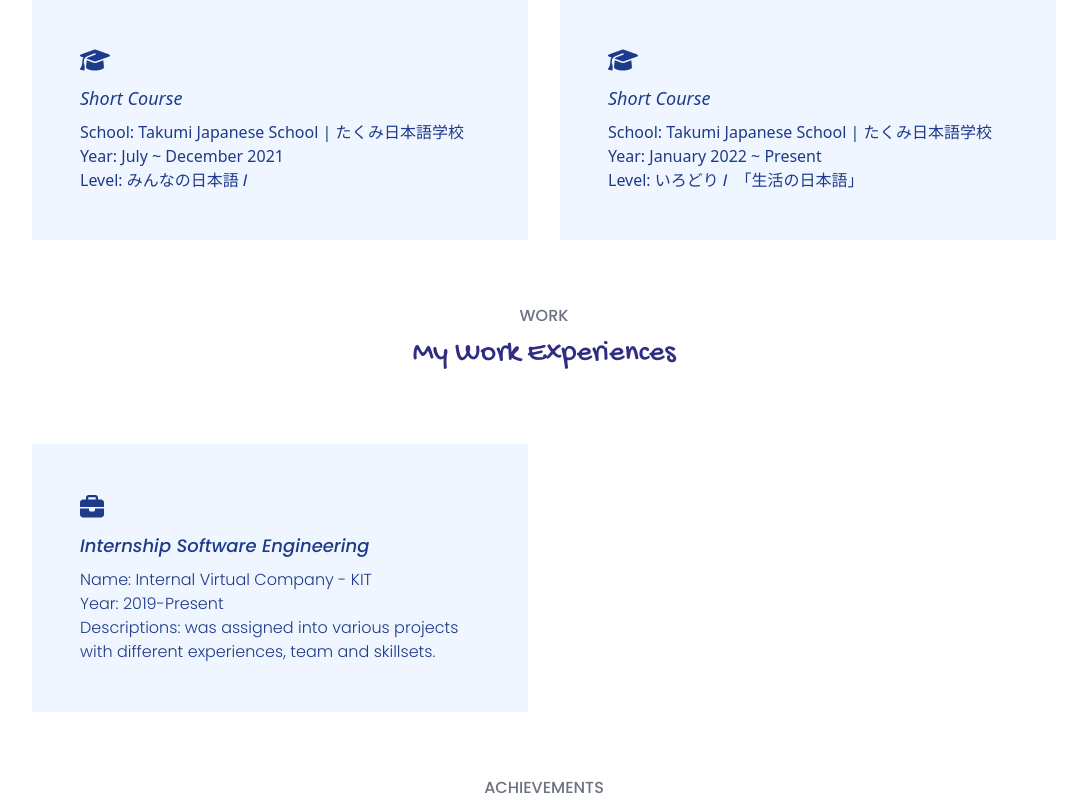
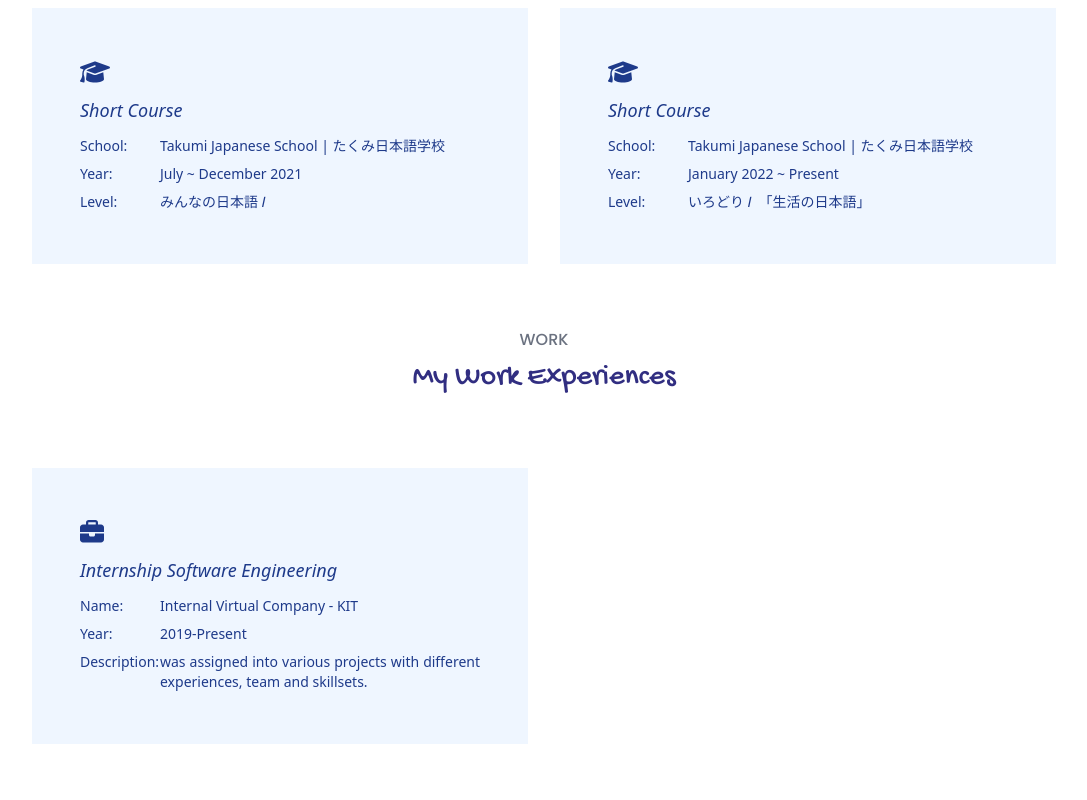
Before and after one commit to mouyleng2508/mouyleng-portfolio, a Nuxt app: page /about in a window 1280 px wide. Shown: the part 1720-2520 px from the top of the page, without its empty margins (96-1183 px from the left). Built offline with nearby package versions, Linux system fonts and the light colour scheme.

Commit message:
fix font import

```diff
--- a/components/aboutcards.vue
+++ b/components/aboutcards.vue
@@ -23,15 +23,27 @@
         <div class="italic text-lg py-2 font-medium">
           {{ item.type }}
         </div>
-        <div class="font-light">
-          <div>
-            School: <span>{{ item.school }}</span>
+        <div class="font-normal text-sm">
+          <div class="flex py-1">
+            <div class="w-1/5 font-medium">School:</div>
+            <div class="w-4/5">{{ item.school }}</div>
           </div>
-          <div>
-            Year: <span>{{ item.year }}</span>
+          <div class="flex py-1">
+            <div class="w-1/5 font-medium">Year:</div>
+            <div class="w-4/5">{{ item.year }}</div>
           </div>
-          <div>
-            Level: <span>{{ item.grade }}</span>
+          <div class="flex py-1">
+            <div class="w-1/5 font-medium">Level:</div>
+            <div
+              class="
+                w-4/5
+                overflow-ellipsis overflow-hidden
+                max-h-20
+                text-justify
+              "
+            >
+              {{ item.grade }}
+            </div>
           </div>
         </div>
 
@@ -46,7 +58,7 @@
 
     <Title title="Work" subtitle="My Work Experiences" />
 
-    <div class="lg:grid lg:grid-cols-2 gap-8">
+    <div class="lg:grid lg:grid-cols-2 gap-8 font-sans">
       <div
         class="
           bg-blue-50
@@ -64,15 +76,27 @@
         <div class="italic text-lg py-2 font-medium">
           {{ data.work.position }}
         </div>
-        <div class="font-light">
-          <div>
-            Name: <span>{{ data.work.company }}</span>
+        <div class="font-normal text-sm">
+          <div class="flex py-1">
+            <div class="w-1/5 font-medium">Name:</div>
+            <div class="w-4/5">{{ data.work.company }}</div>
           </div>
-          <div>
-            Year: <span>{{ data.work.year }}</span>
+          <div class="flex py-1">
+            <div class="w-1/5 font-medium">Year:</div>
+            <div class="w-4/5">{{ data.work.year }}</div>
           </div>
-          <div>
-            Descriptions: <span>{{ data.work.description }}</span>
+          <div class="flex py-1">
+            <div class="w-1/5 font-medium">Description:</div>
+            <div
+              class="
+                w-4/5
+                overflow-ellipsis overflow-hidden
+                max-h-20
+                text-justify
+              "
+            >
+              {{ data.work.description }}
+            </div>
           </div>
         </div>
       </div>
@@ -87,7 +111,7 @@
         class="
           bg-blue-50
           p-12
-          text-blue-900
+          text-indigo-900
           transform
           transition
           duration-300
@@ -101,7 +125,7 @@
         <div class="italic text-lg py-2 font-medium">
           {{ item.title }}
         </div>
-        <div class="font-light">
+        <div class="font-normal text-sm">
           <div>
             {{ item.details }}
           </div>
--- a/components/header.vue
+++ b/components/header.vue
@@ -21,7 +21,7 @@
         </div>
       </div>
       <div class="text-3xl font-light text-blue-900 py-2">
-        I'm <span class="font-semibold">{{ data.main.firstname }}</span>
+        I'm <span class="font-semibold">{{ data.main.name }}</span>
       </div>
       <div class="font-light text-sm text-gray-400">
         {{ data.main.occupation }}
--- a/nuxt.config.js
+++ b/nuxt.config.js
@@ -14,7 +14,7 @@ export default {
     ],
     link: [
       { rel: 'icon', type: 'image/x-icon', href: '/favicon.ico' },
-      { rel: 'stylesheet', href: 'https://fonts.googleapis.com/css2?family=Gochi+Hand&family=Poppins:wght@100&display=swap' }
+      { rel: 'stylesheet', href: 'https://fonts.googleapis.com/css2?family=Gochi+Hand&family=Poppins:ital,wght@0,100;0,200;0,300;0,400;0,500;0,600;0,700;0,800;0,900;1,100;1,200;1,300;1,500;1,600;1,700;1,800;1,900&display=swap' }
     ]
   },
 
--- a/static/api/data.json
+++ b/static/api/data.json
@@ -1,6 +1,6 @@
 {
     "main": {
-        "name": "Heng Mouyleng",
+        "name": "Mouyleng Heng",
         "firstname": "Mouyleng",
         "surname": "Heng",
         "occupation": "Frontend Developer | UX/UI Designer",
```
Also changed, not shown: 6 other files (tests, documents, lock files or other folders).
